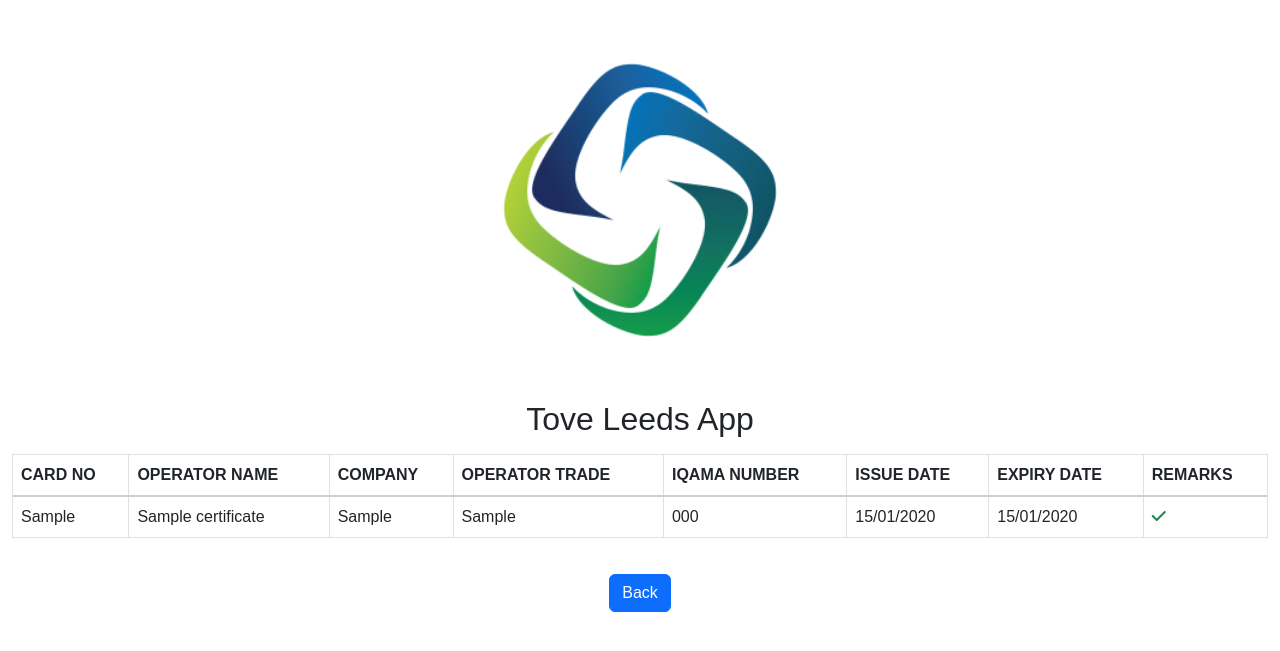
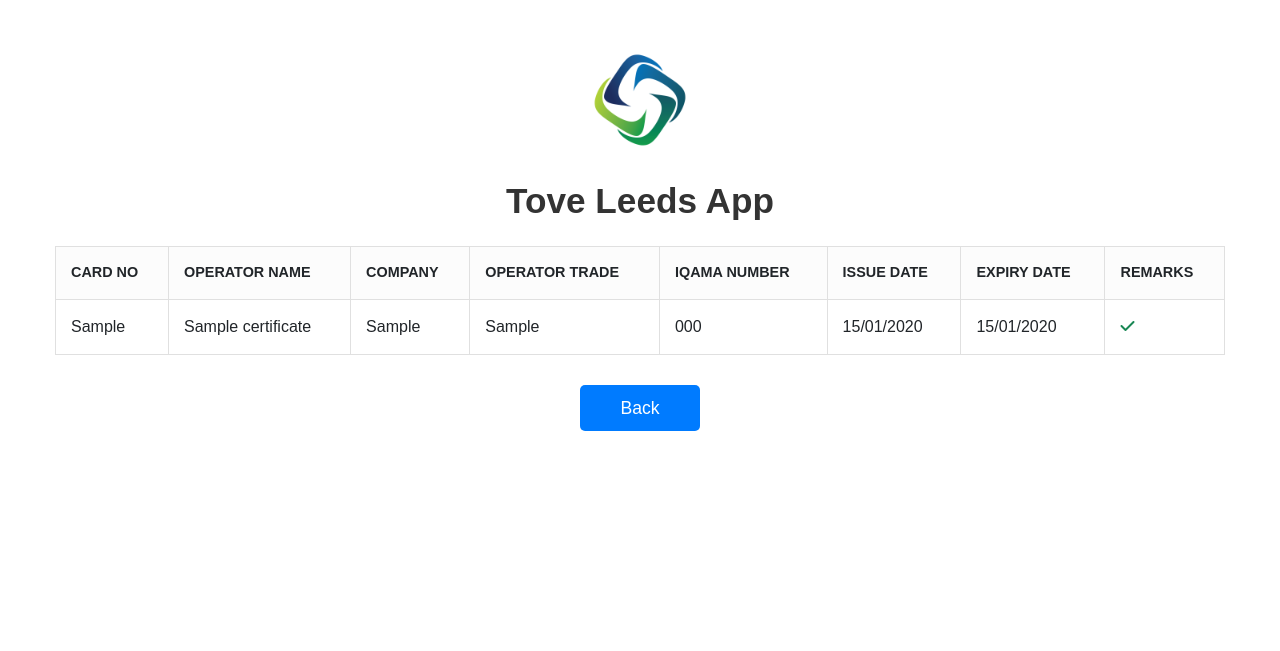
Before and after one commit to abdullah956/dj-tovleedss, a Django app: template templates/search_operator.html in a window 1280 px wide. Shown: the top 651 px of the page. Run offline with Django 5.2, Linux system fonts and the light colour scheme; the template is opened without the code that fills it: values that come from a table or form of the project are taken from there, others are empty; tables that the repository leaves empty hold one stand-in row (values such as "Sample post").

Commit message:
feat: Updated `search_operator.html` template for displaying operator certificate data with a responsive table.

```diff
--- a/templates/search_operator.html
+++ b/templates/search_operator.html
@@ -14,22 +14,110 @@
 
     <style>
         body {
-            font-family: 'Mulish', Arial, Helvetica, sans-serif;
+            font-family: "Mulish", Arial, Helvetica, sans-serif;
+            background-color: #ffffff;
+            color: #333;
         }
         .logo {
-            width: 360px;
-            margin: 20px auto;
+            width: 120px;
+            margin: 40px auto 20px auto;
+            display: block;
         }
-        table {
+        h2 {
+            font-size: 2.2rem;
+            font-weight: 600;
+            margin-bottom: 40px;
+            text-align: center;
+        }
+
+        /* Desktop/Base Table Styling */
+        .table-container {
+            max-width: 1200px;
+            margin: auto;
+            padding: 0 15px;
+        }
+        .table {
             width: 100%;
-            margin: auto;
+            margin-bottom: 0;
+            border-collapse: collapse;
+            border: 1px solid #e0e0e0;
+        }
+        .table th, .table td {
+            padding: 15px;
+            border: 1px solid #e0e0e0;
             text-align: left;
+            vertical-align: middle;
         }
-        thead{
-            border-bottom: 2px solid rgb(208, 208, 208);
+        .table th {
+            font-weight: bold;
+            text-transform: uppercase;
+            background-color: #fcfcfc;
+            font-size: 0.9rem;
         }
         .btn-back {
-            margin-top: 20px;
+            margin: 30px auto;
+            display: block;
+            background-color: #007bff;
+            border: none;
+            padding: 10px 40px;
+            border-radius: 5px;
+            font-size: 1.1rem;
+            width: fit-content;
+            color: white;
+            text-decoration: none;
+        }
+        .btn-back:hover {
+            background-color: #0056b3;
+            color: white;
+        }
+
+        /* Responsive Mobile Layout (matches image exactly) */
+        @media screen and (max-width: 768px) {
+            .table-container {
+                max-width: 350px;
+                padding: 0; /* Remove padding to let table define outlines */
+            }
+            .table thead {
+                display: none;
+            }
+            .table, .table tbody, .table tr {
+                display: block;
+                width: 100%;
+                border: none;
+            }
+            .table tr {
+                margin-bottom: 40px;
+                border: 1px solid #7d7d7d;
+            }
+            .table td {
+                display: grid;
+                grid-template-columns: 45% 55%;
+                padding: 0;
+                border: none;
+                border-bottom: 1px solid #7d7d7d;
+                align-items: center;
+            }
+            .table td:last-child {
+                border-bottom: none;
+            }
+            .table td::before {
+                content: attr(data-label);
+                padding: 12px 15px;
+                font-weight: bold;
+                text-transform: uppercase;
+                color: #000;
+                border-right: 1px solid #7d7d7d;
+                font-size: 0.85rem;
+                height: 100%;
+                display: flex;
+                align-items: center;
+            }
+            .td-value {
+                padding: 12px 15px;
+                font-size: 1rem;
+                display: flex;
+                align-items: center;
+            }
         }
     </style>
 </head>
@@ -40,14 +128,14 @@
         <img src="{% static 'img/toveleeds-big.png' %}" alt="Logo" class="logo">
 
         <!-- Title -->
-        <h2 class="mb-3">Tove Leeds App</h2>
+        <h2 class="mb-4">Tove Leeds App</h2>
     </div>
 
     <!-- Table -->
     <div class="container-fluid">
-        <div class="table-responsive">
-            <table class="table table-bordered text-left">
-                <thead class="table-white">
+        <div class="table-container">
+            <table class="table table-bordered">
+                <thead>
                     <tr>
                         <th>CARD NO</th>
                         <th>OPERATOR NAME</th>
@@ -60,19 +148,19 @@
                     </tr>
                 </thead>
                 <tbody>
-                    {% for  certificate in certificates %}
+                    {% for certificate in certificates %}
                     <tr>
-                        <td class="text-dark">{{ certificate.card_no }}</td>
-                        <td>{{ certificate.operator_name }}</td>
-                        <td>{{ certificate.company }}</td>
-                        <td>{{ certificate.operator_trade }}</td>
-                        <td>{{ certificate.iqama_number }}</td>
-                        <td>{{ certificate.issue_date|date:"d/m/Y" }}</td>
-                        <td>{{ certificate.expiry_date|date:"d/m/Y" }}</td>
-                        <td class="text-left tick-sign">
-
+                        <td data-label="CARD NO"><span class="td-value">{{ certificate.card_no }}</span></td>
+                        <td data-label="OPERATOR NAME"><span class="td-value">{{ certificate.operator_name }}</span></td>
+                        <td data-label="COMPANY"><span class="td-value">{{ certificate.company }}</span></td>
+                        <td data-label="OPERATOR TRADE"><span class="td-value">{{ certificate.operator_trade }}</span></td>
+                        <td data-label="IQAMA NUMBER"><span class="td-value">{{ certificate.iqama_number }}</span></td>
+                        <td data-label="ISSUE DATE"><span class="td-value">{{ certificate.issue_date|date:"d/m/Y" }}</span></td>
+                        <td data-label="EXPIRY DATE"><span class="td-value">{{ certificate.expiry_date|date:"d/m/Y" }}</span></td>
+                        <td data-label="REMARKS">
+                            <span class="td-value">
                                 <i class="fa-solid fa-check text-success"></i>
-
+                            </span>
                         </td>
                     </tr>
                     {% endfor %}
@@ -80,7 +168,7 @@
             </table>
         </div>
 
-        <div class="container justify-content-center text-center">
+        <div class="text-center">
             <!-- Back Button -->
             <a href="{% url 'track_operator' %}" class="btn btn-primary btn-back">Back</a>
         </div>
```
